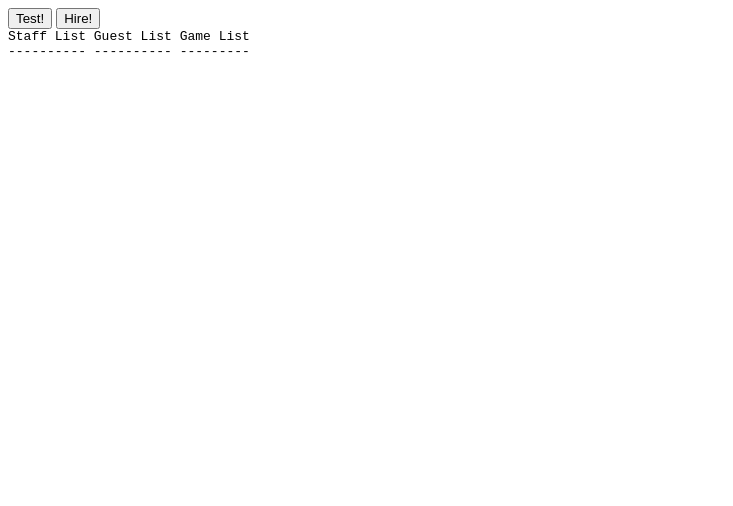
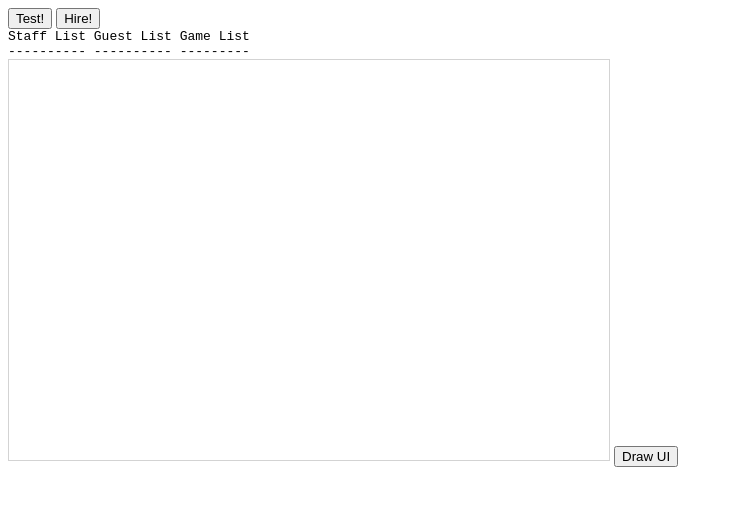
Before and after one commit to dcchambers/casino-simulator, a plain HTML site: page src/casino.html in a window 1280 px wide. Shown: the whole page, without its empty margins (0-733 px from the left). Drawn offline with Linux system fonts and the light colour scheme.

Commit message:
testing button creation in html5 canvas

```diff
--- a/src/casino.html
+++ b/src/casino.html
@@ -22,7 +22,8 @@
       </div>
     </code>
 
-    <!-- <canvas id="display" width=400 height=400></canvas> -->
+    <canvas id="display" width="600" height="400" style="border:1px solid #d3d3d3;"></canvas>
+    <button onclick="drawUI()">Draw UI</button>
 
   </body>
 </html>
--- a/src/casino.js
+++ b/src/casino.js
@@ -1,4 +1,3 @@
-//var canvas = document.getElementById('display').getContext('2d');
 
 function update(){
   //Update tick... run calculations for staff, guests, and each game.
@@ -9,6 +8,16 @@ function update(){
 
 function drawScreen(){
   //update the screen
+
+  drawUI();
+}
+
+function drawUI(){
+  var ctx = document.getElementById('display').getContext('2d');
+  ctx.rect(20, 20, 100, 60);
+  ctx.font = '20px Arial';
+  ctx.fillText('Hire!', 45, 60);
+  ctx.stroke();
 }
 
 function test(){
```
